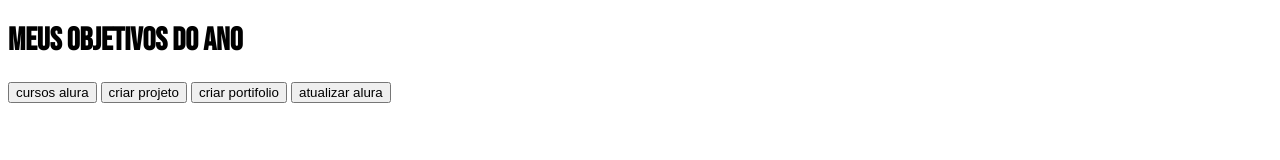
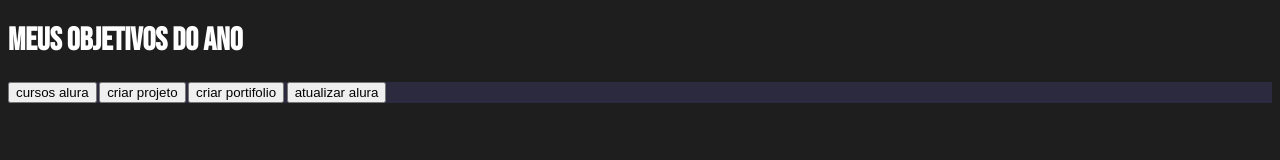
Before and after one commit to GiovaniGameplays/javascript, a plain HTML site: page index.html in a window 1280 px wide. Drawn offline with Linux system fonts and the light colour scheme.

Commit message:
Add files via upload

```diff
--- a/style.css
+++ b/style.css
@@ -1,10 +1,18 @@
 :root{
     --cor-de-fundo:#1E1E1E;
     --verde: #6fff57;
-    --botao-inativado:#3a3756;
+    --botao-anativado:#3a3756;
     --botao-inativado:rgba(58,55,94,0.5);
     --texto-de-fundo:rgba(58,55,94,0.3);
 
      }
-     h1{font-family: "Bebas Neue", sans-serif;
+     body{
+        background-color: var(--cor-de-fundo);
+        color: white;
+        font-family: "Bebas Neue", sans-serif;
+     }
+
+    .botoes{
+        background-color: var(--botao-inativado);
+        color: white;
     }
```
Also changed, not shown: index.html (+1 -2 lines).
